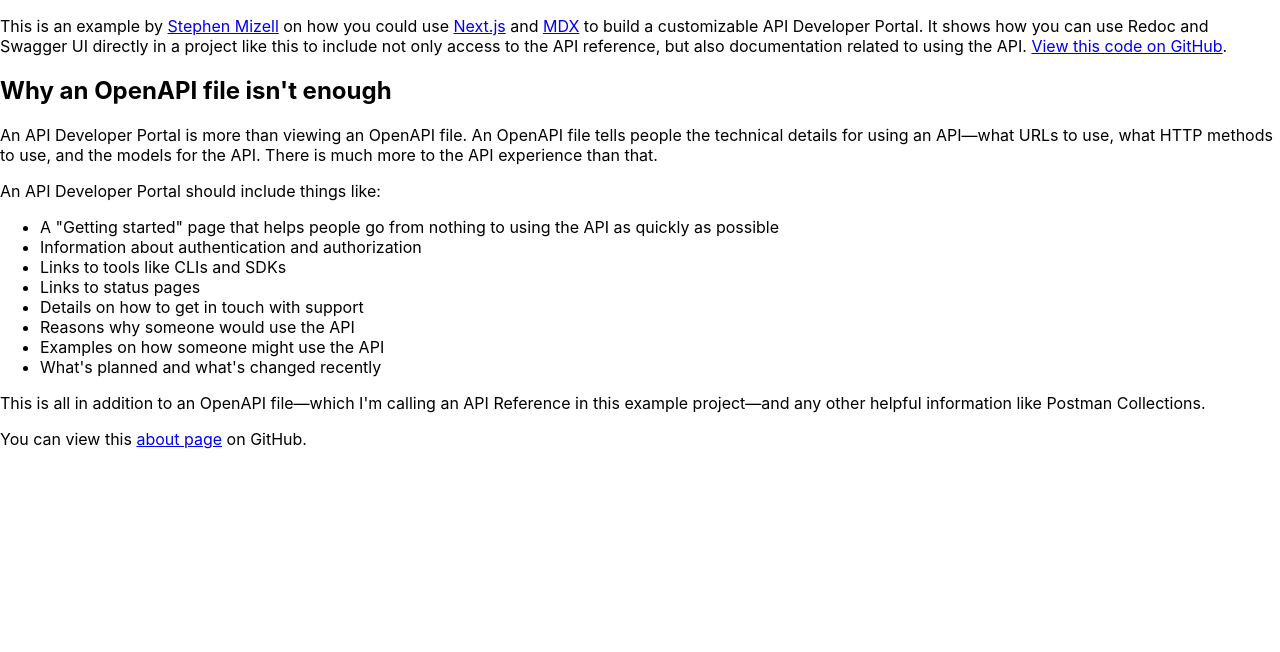
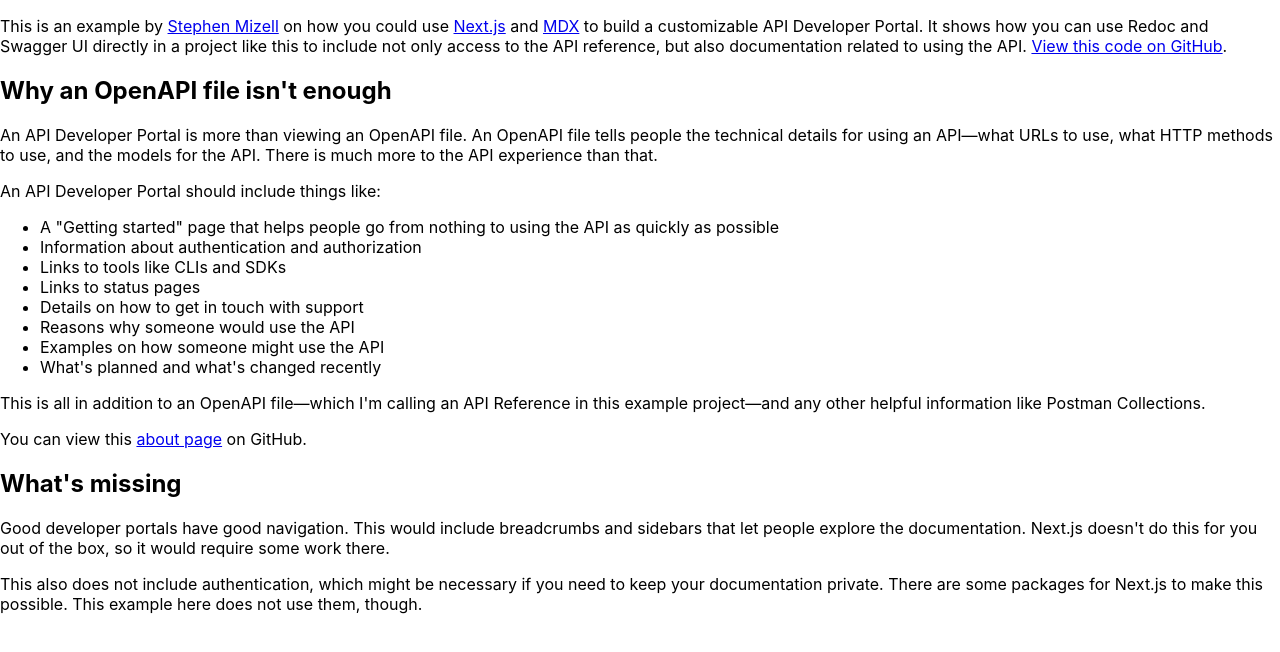
Before and after one commit to smizell/api-dev-portal, a Next.js app: page /about in a window 1280 px wide. Shown: the top 652 px of the page. Built offline with nearby package versions, Linux system fonts and the light colour scheme.

Commit message:
Add note about what's missing

```diff
--- a/pages/about.mdx
+++ b/pages/about.mdx
@@ -25,3 +25,11 @@ An API Developer Portal should include things like:
 This is all in addition to an OpenAPI file—which I'm calling an API Reference in this example project—and any other helpful information like Postman Collections.
 
 You can view this [about page](https://github.com/smizell/api-dev-portal/blob/main/pages/about.mdx) on GitHub.
+
+## What's missing
+
+Good developer portals have good navigation. This would include breadcrumbs and sidebars that let people explore the documentation.
+Next.js doesn't do this for you out of the box, so it would require some work there.
+
+This also does not include authentication, which might be necessary if you need to keep your documentation private.
+There are some packages for Next.js to make this possible. This example here does not use them, though.
```
